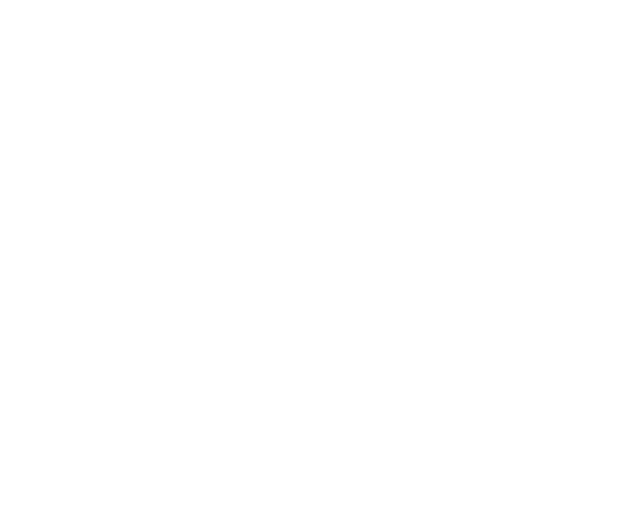
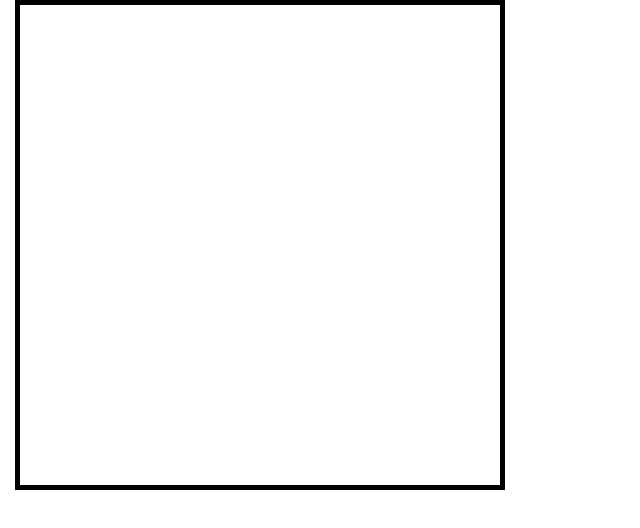
Before and after one commit to mrp4/ephemera, a plain HTML site: page index.html in a window 1280 px wide. Shown: the whole page, without its empty margins (0-640 px from the left). Drawn offline with nearby package versions, Linux system fonts and the light colour scheme.

Commit message:
Made canvas drawing work

```diff
--- a/index.html
+++ b/index.html
@@ -17,11 +17,12 @@
     <!-- Latest compiled and minified JavaScript -->
   </head>
   <body>
+    <div class="col-md-12" id="main">
+      <canvas id="canvas" width="480px" height="480px"></canvas>
+    </div>
     <div class="container">
       <div class="row">
-        <div class="col-md-12" id="main">
-          <canvas id="canvas" width="490" height="220"></canvas>
-        </div>
+
       </div>
     </div>
     <script src="https://code.jquery.com/jquery-2.1.1.min.js" type="application/javascript"></script>
--- a/styles.css
+++ b/styles.css
@@ -18,6 +18,10 @@ h1 {
 
 body {
   font-family: "Josefin Sans", Helvetica, Arial, sans-serif!important;
+}
+
+#canvas {
+  border: 5px solid black;
 }
 
 .jumbotron {
```
